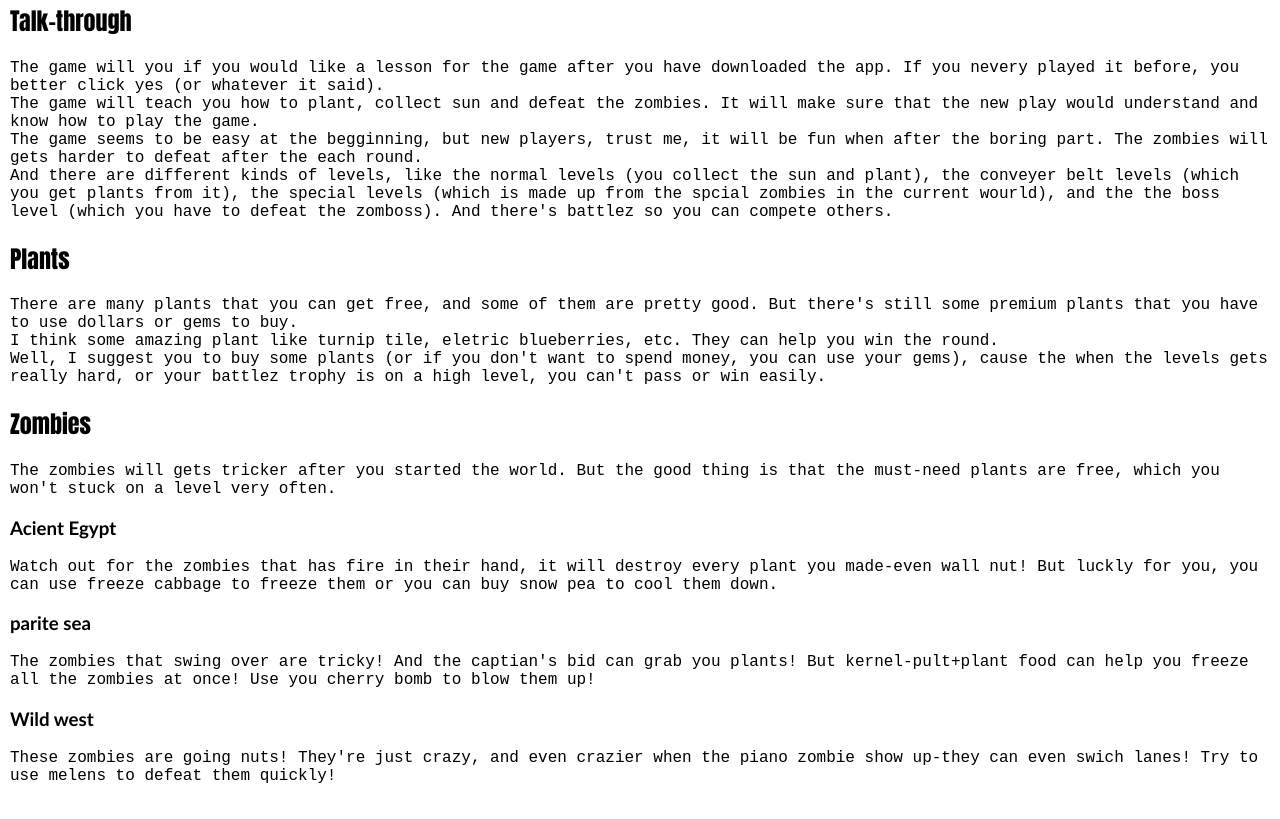
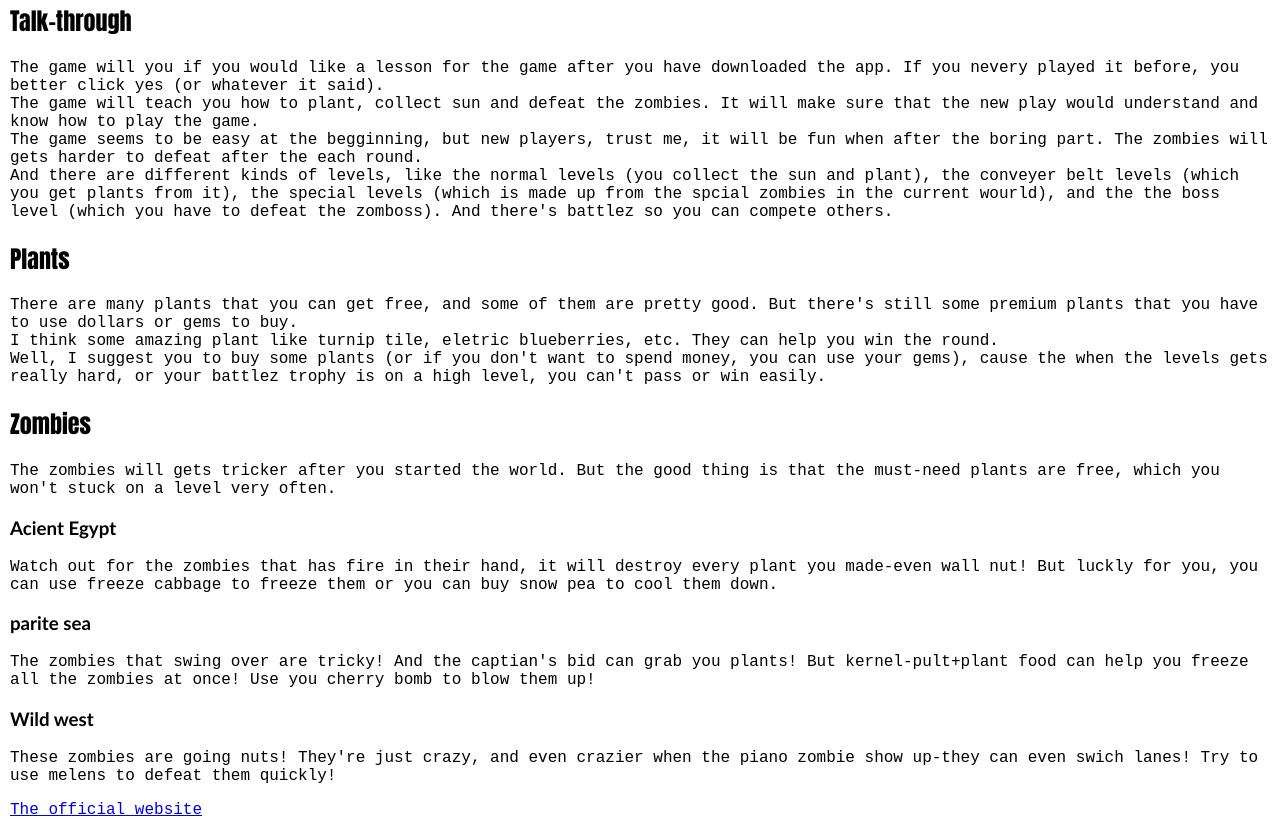
Before and after one commit to CTWilliam2018/ctwilliam2018.github.io, a plain HTML site: page plant-vs-zombies2.html in a window 1280 px wide. Shown: the part 475-1294 px from the top of the page. Drawn offline with Linux system fonts and the light colour scheme.

Commit message:
Update plant-vs-zombies2.html

```diff
--- a/plant-vs-zombies2.html
+++ b/plant-vs-zombies2.html
@@ -115,6 +115,10 @@
 
 
 
+
+
+
+                <a href="https://www.ea.com/games/plants-vs-zombies/plants-vs-zombies-2" target="blank">The official website</a>
          </div>
     </body>
 </html>
```
